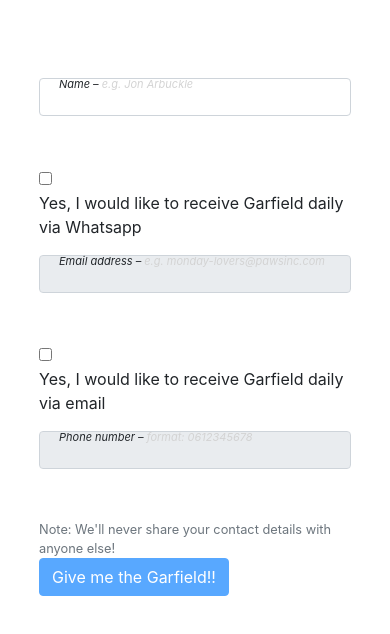
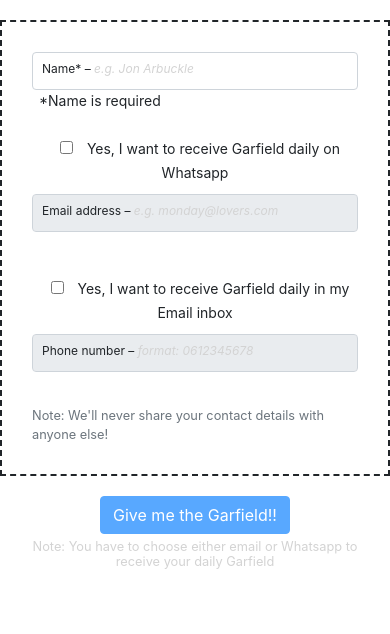
Before and after one commit to robertlangereis/garfield-angular-from, an Angular app: page / in a window 390 px wide. Shown: the top 634 px of the page. Built offline with nearby package versions, Linux system fonts and the light colour scheme.

Commit message:
finalised, more or less, the styling of the Angular form on desktop and mobile

```diff
--- a/package.json
+++ b/package.json
@@ -16,6 +16,7 @@
     "@angular/compiler": "~8.2.14",
     "@angular/core": "~8.2.14",
     "@angular/forms": "~8.2.14",
+    "@angular/http": "^7.2.16",
     "@angular/platform-browser": "~8.2.14",
     "@angular/platform-browser-dynamic": "~8.2.14",
     "@angular/router": "~8.2.14",
--- a/src/app/form/form.component.html
+++ b/src/app/form/form.component.html
@@ -1,7 +1,7 @@
 <div class="box">
   <form (ngSubmit)="onSubmit(form)" #form="ngForm" class="go-bottom">
-
-    <div class="form-group">
+    <div class="form-group-fields">
+    <div class="form-group-name">
       <!-- <input type="checkbox" name="name" (click)="checkboxCheck($event.target)"/> -->
       <input
         aria-describedby="nameHelp"
@@ -9,18 +9,29 @@
         id="name"
         name="name"
         class="form-control inputText"
+        required
         [ngModel]="name"
         #nameCtrl="ngModel"
       />
-      <label class="floating-label" htmlFor="name"> Name – <span class="grey">e.g. Jon Arbuckle</span></label>
+      <label class="floating-label" htmlFor="name">
+        Name* – <span class="grey">e.g. Jon Arbuckle</span></label
+      >
 
-      <span class="help-block" *ngIf="nameCtrl.invalid && nameCtrl.touched"
+      <span class="help-block" *ngIf="nameCtrl.invalid || nameCtrl.touched"
         >*Name is required</span
       >
     </div>
     <div class="form-group">
-
-      <input type="checkbox" name="email" (click)="checkboxCheck($event.target)"/><p>Yes, I would like to receive Garfield daily via Whatsapp</p>
+      <div class="opt-in-elements">
+        <input
+          type="checkbox"
+          name="email"
+          (click)="checkboxCheck($event.target)"
+        />
+        <p class="opt-in">
+          Yes, I want to receive Garfield daily on Whatsapp
+        </p>
+      </div>
       <input
         aria-describedby="emailHelp"
         [disabled]="!emailChecked"
@@ -32,14 +43,26 @@
         required
         #emailCtrl="ngModel"
       />
-      <label class="floating-label" htmlFor="email"> Email address – <span class="grey">e.g. monday-lovers@pawsinc.com</span></label>
+      <label class="floating-label" htmlFor="email">
+        Email address –
+        <span class="grey">e.g. monday@lovers.com</span></label
+      >
       <span class="help-block" *ngIf="emailCtrl.invalid && emailCtrl.touched"
-      >*Email address is required</span
+        >*If selected, email address is required</span
       >
     </div>
 
     <div class="form-group">
-        <input type="checkbox" name="phone" (click)="checkboxCheck($event.target)"/><p>Yes, I would like to receive Garfield daily via email</p>
+      <div class="opt-in-elements">
+        <input
+          type="checkbox"
+          name="phone"
+          (click)="checkboxCheck($event.target)"
+        />
+        <p class="opt-in">
+          Yes, I want to receive Garfield daily in my Email inbox
+        </p>
+      </div>
       <input
         aria-describedby="phoneNrHelp"
         [disabled]="!phoneChecked"
@@ -51,16 +74,24 @@
         required
         #nameCtrl="ngModel"
       />
-        <label class="floating-label" htmlFor="phone"> Phone number – <span class="grey">format: 0612345678</span></label>
+      <label class="floating-label" htmlFor="phone">
+        Phone number – <span class="grey">format: 0612345678</span></label
+      >
       <span class="help-block" *ngIf="nameCtrl.invalid && nameCtrl.touched"
-          >*Phone number is required</span
+        >*If selected, phone number is required</span
       >
     </div>
     <small id="emailHelp" class="form-text text-muted"
       >Note: We'll never share your contact details with anyone else!</small
     >
-    <button class="btn btn-primary" type="submit" [disabled]="!(emailChecked || phoneChecked)">
+  </div>
+    <button
+      class="btn btn-primary"
+      type="submit"
+      [disabled]="!(emailChecked || phoneChecked)"
+    >
       Give me the Garfield!!
     </button>
+    <small class="disable-message" *ngIf="!(emailChecked || phoneChecked)"> Note: You have to choose either email or Whatsapp to receive your daily Garfield</small>
   </form>
 </div>
--- a/src/app/form/form.component.scss
+++ b/src/app/form/form.component.scss
@@ -1,10 +1,67 @@
+@mixin for-phone-only {
+  @media (max-width: 599px) {
+    @content;
+  }
+}
+@mixin for-tablet-portrait-up {
+  @media (min-width: 600px) {
+    @content;
+  }
+}
+@mixin for-tablet-landscape-up {
+  @media (min-width: 900px) {
+    @content;
+  }
+}
+@mixin for-desktop-up {
+  @media (min-width: 1200px) {
+    @content;
+  }
+}
+
 .box {
   padding-top: 20%;
-  width: 80%;
-  margin: 0 auto;
+  // width: 80%;
+  @include for-phone-only {
+    padding-top: 5%;
+    width: 100%;
+  }
 }
-input:focus ~ .floating-label,
-input:not(:focus):valid ~ .floating-label{
+
+.form-group-fields{
+  padding: 30px;
+  // width: 110%;
+  // height: 90px;
+  border: 2px dashed;
+  // display: block;
+}
+.form-group {
+  display: block;
+  width: 100%;
+  height: 90px;
+  margin-bottom: 50px;
+}
+.opt-in-elements {
+  display: inline-block;
+  width: 100%;
+  margin: 10px 0px;
+  @include for-phone-only {
+    text-align: center;
+  }
+}
+.opt-in {
+  display: inline;
+  @include for-phone-only {
+    font-size: 14px;
+  }
+}
+input[type="checkbox"] {
+  margin: 0 10px;
+}
+
+input.ng-untouched:focus ~ .floating-label,
+input.ng-touched ~ .floating-label {
+  // input:not(:focus):valid ~ .floating-label{
   top: -50px;
   bottom: 10px;
   left: 20px;
@@ -13,13 +70,17 @@
   // font-weight: bold;
   opacity: 1;
 }
-
+label {
+  @include for-phone-only {
+    font-size: 12px;
+  }
+}
 .inputText {
   font-size: 16px;
   // padding:20px 0;
   padding-top: 20px;
 }
-.grey{
+.grey {
   color: lightgray;
   font-style: italic;
 }
@@ -28,8 +89,8 @@
   margin-top: 10px;
   position: relative;
   pointer-events: none;
-  left: 20px;
-  top: -35px;
+  left: 10px;
+  top: -40px;
   transition: 0.2s ease all;
 }
 
@@ -37,10 +98,23 @@
   border: 1px solid red;
 }
 
-.help-block
-{
-  position: relative;
-  // left: 20px;
-  // top: -30px;
+.help-block {
+  position: absolute;
+  left: 5%;
+  @include for-phone-only {
+  left: 10%;
+  font-size: 14px;
+}
+}
 
+.disable-message{
+  display: block;
+  color: lightgrey;
+  line-height: 1.2;
+  text-align: center;
+  margin: 0 10px;
 }
+.btn{
+  display: block;
+  margin: 20px auto 5px;
+}
--- a/src/app/form/form.component.ts
+++ b/src/app/form/form.component.ts
@@ -1,11 +1,13 @@
-import { Component, OnInit } from "@angular/core";
+import { Component, OnInit, Injectable } from "@angular/core";
 import { FormService } from "../form.service";
+import { HttpClient } from "@angular/common/http";
 
 @Component({
   selector: "app-form",
   templateUrl: "./form.component.html",
   styleUrls: ["./form.component.scss"]
 })
+@Injectable()
 export class FormComponent implements OnInit {
   phoneNumber = "";
   name = "";
@@ -14,10 +16,15 @@
   nameChecked = false;
   emailChecked = false;
   phoneChecked = false;
-  formValid = false
+  formValid = false;
+  http: Http;
 
-  constructor(formService: FormService) {
+  private formUrl =
+    "https://script.google.com/macros/s/AKfycbxeqfxU8OEuCIdIMVnJUqdfG0OV1xMDe2rottSdsRungEjb3phe/exec";
+
+  constructor(formService: FormService, http: HttpClient) {
     this.formService = formService;
+    this.http = http;
   }
 
   ngOnInit() {
@@ -32,16 +39,23 @@
     if (input.name === "phone") this.phoneChecked = input.checked;
   }
 
-
   onSubmit(submittedForm) {
     if (submittedForm.invalid) {
       return;
     }
-    console.log(submittedForm);
+    console.log(submittedForm, 'submittedForm');
     this.formService.addGarfieldFan(
       submittedForm.value.name,
       submittedForm.value.phone,
       submittedForm.value.email
     );
+
+    // e.preventDefault()
+    const { name, email } = submittedForm;
+    this.http.get(
+      `${this.formUrl}?name=${encodeURIComponent(
+        name
+      )}&email=${encodeURIComponent(email)}`
+    );
   }
 }
```
Also changed, not shown: src/app/app.module.ts (+10 -16 lines), 1 other file (tests, documents, lock files or other folders). Lines whose indentation alone changed are shown as unchanged.
